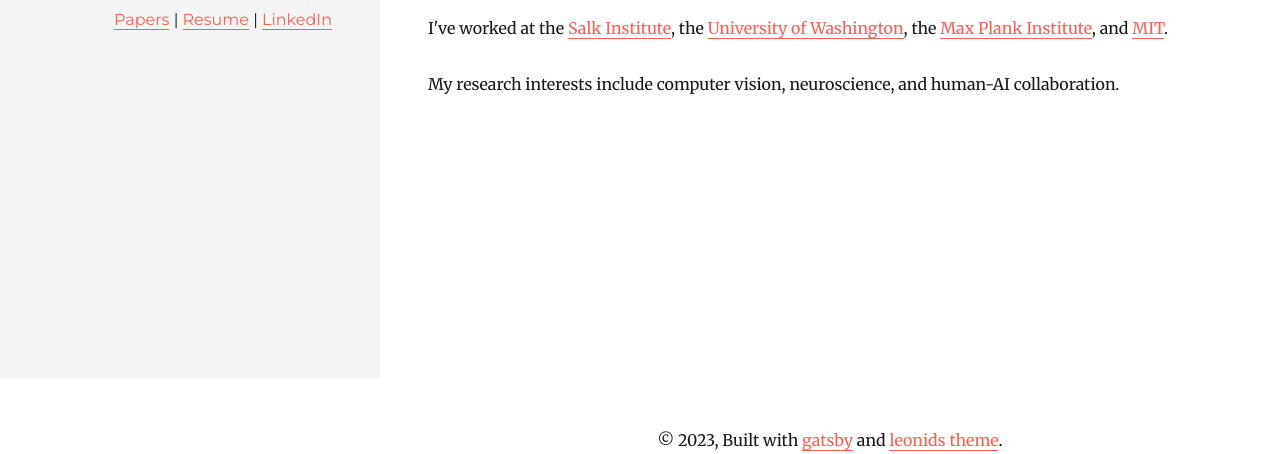
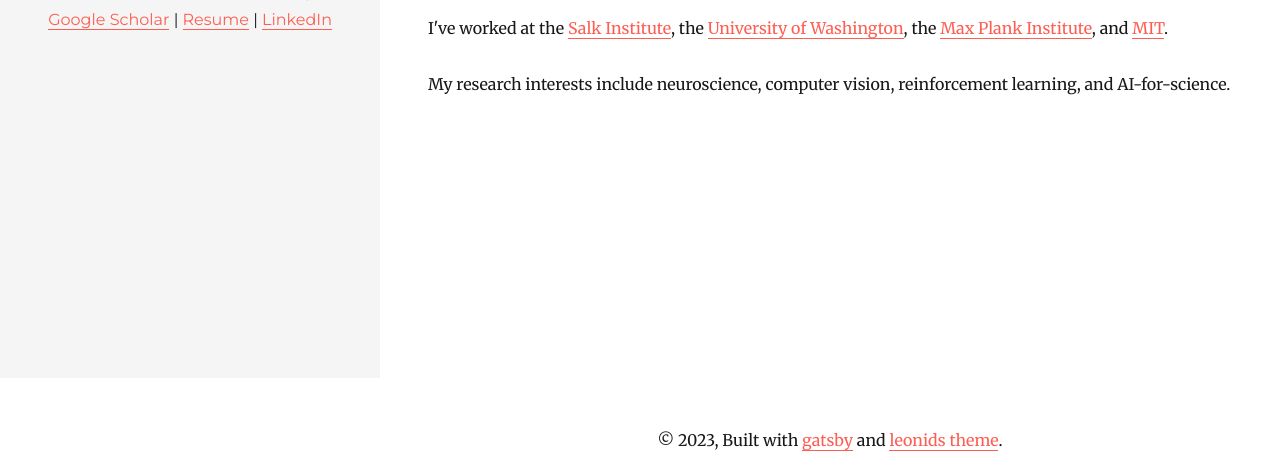
Before and after one commit to djbutler/djbutler.github.io, a Gatsby site: page / in a window 1280 px wide. Shown: the part 422-876 px from the top of the page. Built offline with nearby package versions, Linux system fonts and the light colour scheme; Gatsby itself is replaced by a stand-in of ours; some packages are replaced by stand-ins of ours.

Commit message:
tweak research interests

```diff
--- a/src/components/layout.js
+++ b/src/components/layout.js
@@ -41,7 +41,7 @@ const Layout = ({ location, title, children }) => {
       >
          researcher, software developer
          <div>
-           <a href="https://scholar.google.com/citations?hl=en&user=Hg_y1pkAAAAJ">Papers</a>&nbsp;|&nbsp;
+           <a href="https://scholar.google.com/citations?hl=en&user=Hg_y1pkAAAAJ">Google Scholar</a>&nbsp;|&nbsp;
            <a href={resume}>Resume</a>&nbsp;|&nbsp;
            <a href="https://www.linkedin.com/in/dan-butler-a893a4107">LinkedIn</a>
          </div>
--- a/src/pages/index.js
+++ b/src/pages/index.js
@@ -7,7 +7,9 @@ export default function Home() {
       <h1>Building for science.</h1>
       <p>I'm a researcher and software developer with a passion for building.</p>
       <p>I've worked at the <a href="https://www.salk.edu/">Salk Institute</a>, the <a href="https://cs.washington.edu/">University of Washington</a>, the <a href="https://ps.is.mpg.de/">Max Plank Institute</a>, and <a href="https://www.ll.mit.edu/">MIT</a>.</p>
-      <p>My research interests include computer vision, neuroscience, and human-AI collaboration.</p>
+      <p>
+        My research interests include neuroscience, computer vision, reinforcement learning, and AI-for-science.
+      </p>
     </Layout>
   );
 }
```
